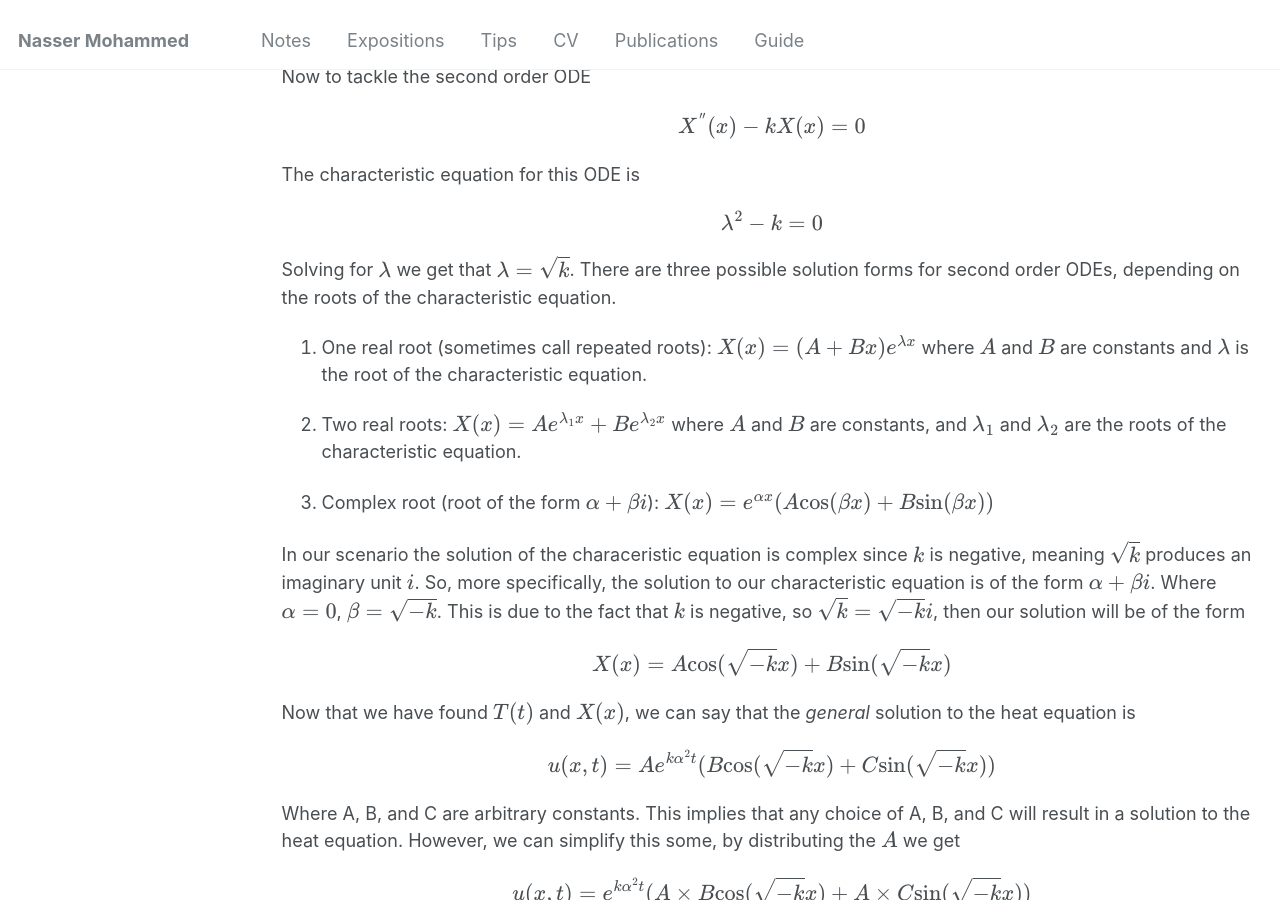
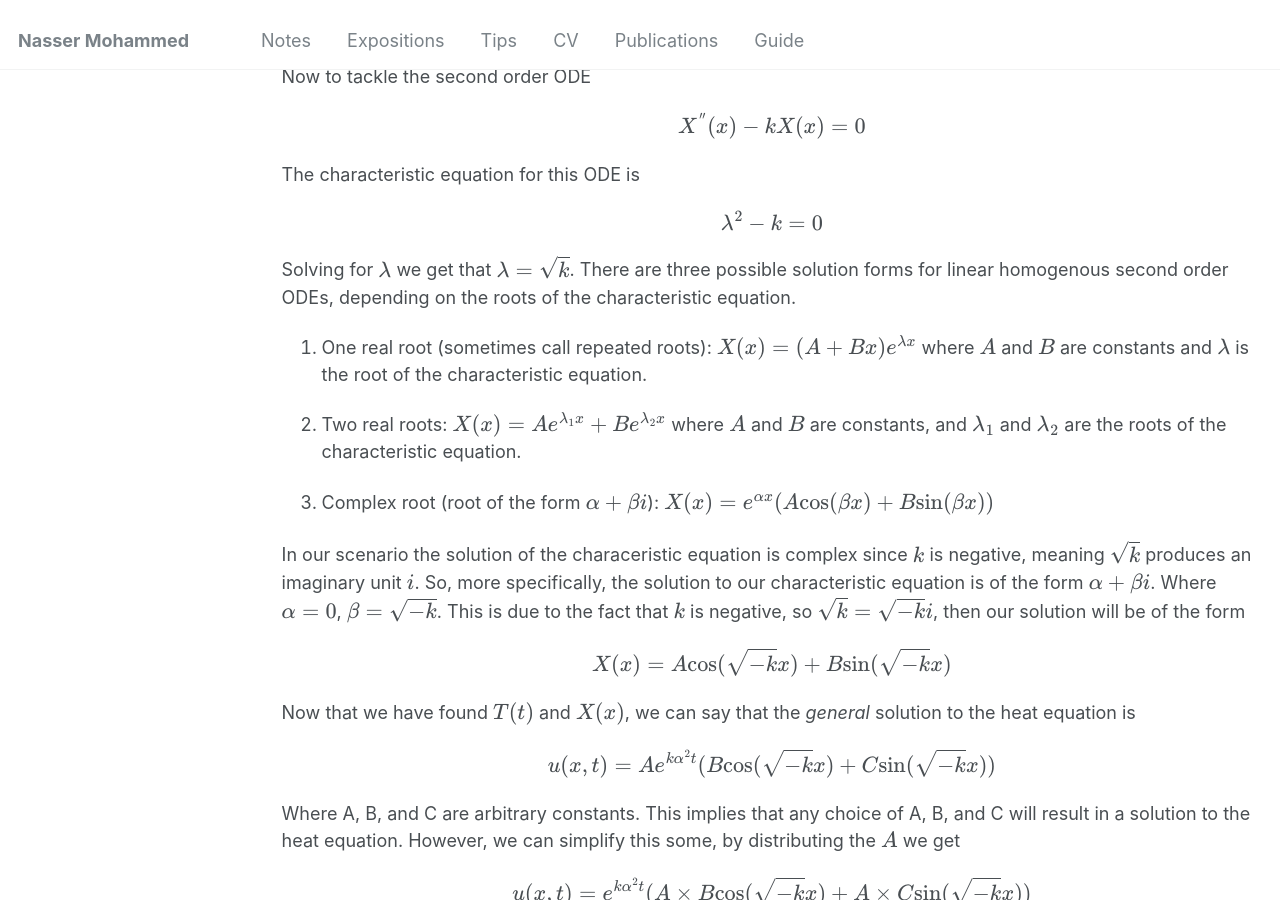
Before and after one commit to Nasser-Mohammed/Nasser-Mohammed.github.io, a Jekyll site: the page built from _pages/notes/pde/heatequation.md, in a window 1280 px wide and 900 px high, scrolled down 4009 px. Built offline with Jekyll 4.4.1, drawn with Linux system fonts in a browser that asks for light colours; some of the changed text lies outside the part shown.

Commit message:
Update heatequation.md

```diff
--- a/_pages/notes/pde/heatequation.md
+++ b/_pages/notes/pde/heatequation.md
@@ -49,7 +49,7 @@ which results in \\[ln|T| = k\alpha^2t + C\\] where \\(C\\) is just the constant
 Now here we can make a very important observation, if \\(k > 0\\) then \\(T(t)\\) will be \\(e\\) raised to a positive power, since time (\\(t\\)) is always greater than 0, and so is \\(\alpha^2\\). However, this also implies that as time increases (\\(t \rightarrow \infty\\)), then \\(T \rightarrow \infty\\), from a physical point of view, this is contradictory, since we cannot have unbounded heat with no source of heat. So we conclude that \\(k < 0\\). \
 Now to tackle the second order ODE \\[X^{\''}(x) - kX(x) = 0\\]
 The characteristic equation for this ODE is \\[\lambda^2 - k = 0\\]
-Solving for \\(\lambda\\) we get that \\(\lambda = \sqrt k\\). There are three possible solution forms for second order ODEs, depending on the roots of the characteristic equation.
+Solving for \\(\lambda\\) we get that \\(\lambda = \sqrt k\\). There are three possible solution forms for linear homogenous second order ODEs, depending on the roots of the characteristic equation.
 
 1. One real root (sometimes call repeated roots): \\(X(x) = \(A+Bx)e^{\lambda x}\\) where \\(A\\) and \\(B\\) are constants and \\(\lambda\\) is the root of the characteristic equation.
 
```
Also changed, not shown: other parts of _pages/notes/pde/heatequation.md (+1 -1 lines).
